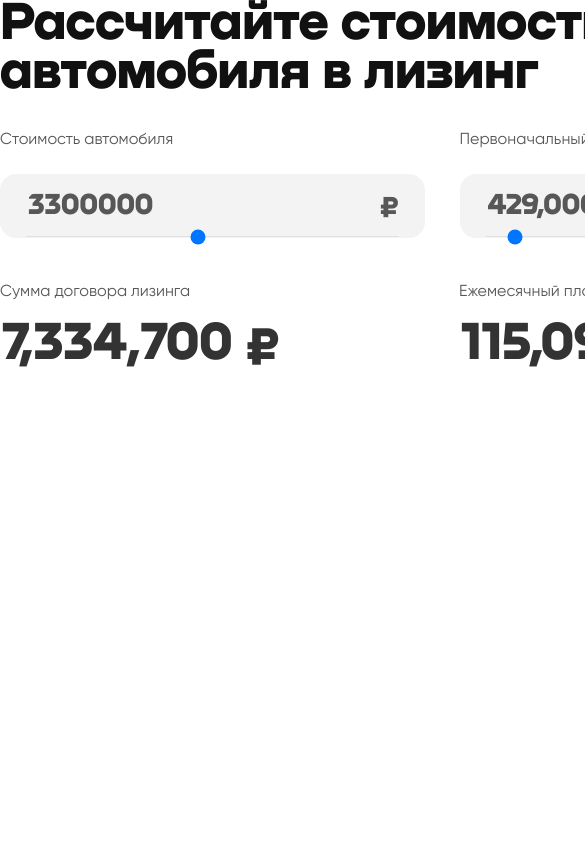
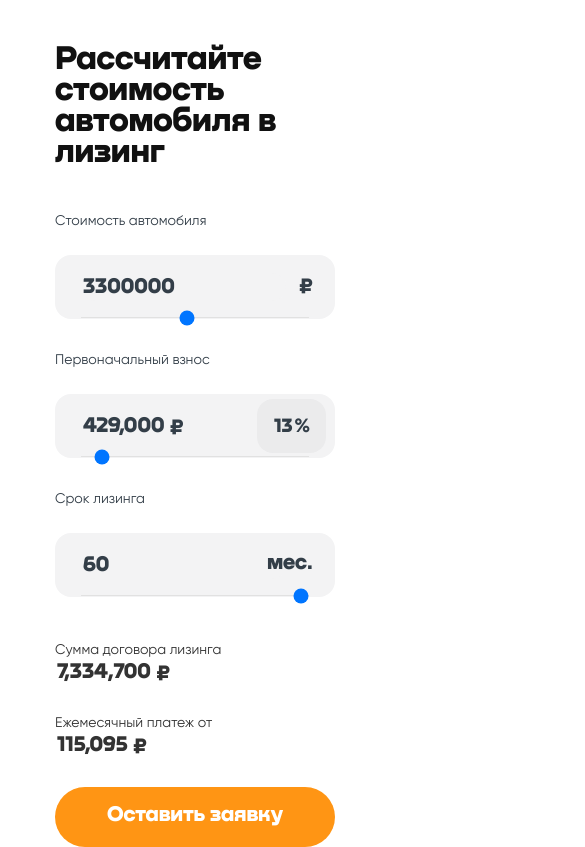
Before and after one commit to just-too-it/car-leasing-calculator, a React (Create React App) app: page / in a window 390 px wide. Shown: the top 847 px of the page, 585 px wide, since content can reach past the window. Built offline with nearby package versions, Linux system fonts and the light colour scheme.

Commit message:
добавлены стили для адаптива

```diff
--- a/src/App.tsx
+++ b/src/App.tsx
@@ -4,7 +4,7 @@ import React from 'react';
 
 function App() {
   return (
-    <div className="App">
+    <div className="container">
       <Home />
     </div>
   );
--- a/src/components/Calculation/Calculation.module.scss
+++ b/src/components/Calculation/Calculation.module.scss
@@ -1,18 +1,40 @@
 @import 'styles/helpers/variables.scss';
 
 .wrapper {
-  width: 427px;
+  max-width: 425px;
+  width: 100%;
   display: flex;
   flex-direction: column;
+
+  @media (max-width: $desktop-width-max) {
+    max-width: 320px;
+  }
+
+  @media (max-width: $tablet-width-max) {
+    max-width: 332px;
+  }
 }
 
 .wrapperInit {
-    width: 300px;
+    max-width: 300px;
+    width: 100%;
+
+    @media (max-width: $desktop-width-max) {
+      max-width: 180px;
+    }
+
 }
 
 .label {
   color: $color-grey;
   margin-bottom: 8px;
+
+  @media (max-width: $mobile-width-max) {
+    color: $color-black-light;
+    margin-bottom: 2px;
+    font-size: 14px;
+    line-height: 19px;
+  }
 }
 
 .inputWrapper {
@@ -23,7 +45,11 @@
   outline: none;
   display: flex;
   position: relative;
-  height: 68px;
+  height: 49px;
+
+  @media (max-width: $mobile-width-max) {
+    height: 20px;
+  }
 }
 
 .input {
@@ -34,6 +60,11 @@
   outline: none;
   border: none;
   background: transparent;
+
+  @media (max-width: $mobile-width-max) {
+    font-size: 22px;
+    line-height: 20px;
+  }
 }
 
 .init {
@@ -42,4 +73,10 @@
   line-height: 36px;
   color: $color-grey;
   height: 28px;
+
+  @media (max-width: $mobile-width-max) {
+    color: $color-graphit;
+    font-size: 22px;
+line-height: 20px;
+  }
 }
--- a/src/components/Calculator/Calculator.module.scss
+++ b/src/components/Calculator/Calculator.module.scss
@@ -1,8 +1,4 @@
 @import 'styles/helpers/variables.scss';
-
-.form {
-  width: 1344px;
-}
 
 .calculation,
 .information {
@@ -10,10 +6,21 @@
   justify-content: space-between;
   gap: 32px;
   align-items: center;
+
+  @media (max-width: $tablet-width-max) {
+    flex-direction: column;
+  }
 }
 
 .calculation {
   margin-bottom: 44px;
+}
+
+.information {
+  @media (max-width: $tablet-width-max) {
+    flex-direction: row;
+    flex-wrap: wrap;
+  }
 }
 
 .button {
@@ -21,6 +28,8 @@
   height: 68px;
   padding: 8px 16px 12px;
   background: $color-orange;
+  font-family: 'Nekst-Black';
+  font-weight: 900;
   border-radius: 40px;
   font-size: 30px;
   line-height: 36px;
@@ -40,4 +49,15 @@
     background: rgba(255, 149, 20, 0.4);
     cursor: auto;
   }
+
+  @media (max-width: $desktop-width-max) {
+    width: 320px;
+  }
+
+  @media (max-width: $mobile-width-max) {
+    font-size: 22px;
+    line-height: 20px;
+    width: 280px;
+    height: 60px;
+  }
 }
--- a/src/components/Calculator/index.tsx
+++ b/src/components/Calculator/index.tsx
@@ -28,7 +28,7 @@ const validationSchema = yup.object().shape({
 
 export const Calculator = () => {
   return (
-    <>
+
       <Formik
         initialValues={{
           price: 3300000,
@@ -66,7 +66,6 @@ export const Calculator = () => {
               <RangeInput name="period" label="Срок лизинга" min={1} max={60} disabled={isSubmitting ? true : false}/>
             </div>
             <div className={styles.information}>
-              <div className={styles.info}>
                 <Calculation
                   name="contractAmount"
                   price={values.price}
@@ -75,8 +74,6 @@ export const Calculator = () => {
                   label={'Сумма договора лизинга'}
                   setFieldValue={setFieldValue}
                 />
-              </div>
-              <div className={styles.info}>
                 <Calculation
                   name="monthPay"
                   price={values.price}
@@ -85,16 +82,13 @@ export const Calculator = () => {
                   label={'Ежемесячный платеж от'}
                   setFieldValue={setFieldValue}
                 />
-              </div>
-              <div className={styles.info}>
                 <button type="submit" className={styles.button} disabled={isSubmitting ? true : false}>
                   Оставить заявку
                 </button>
-              </div>
             </div>
           </Form>
         )}
       </Formik>
-    </>
+
   );
 };
--- a/src/components/RangeInput/RangeInput.module.scss
+++ b/src/components/RangeInput/RangeInput.module.scss
@@ -1,15 +1,29 @@
 @import 'styles/helpers/variables.scss';
 
 .wrapper {
-  width: 425px;
+  max-width: 425px;
+  width: 100%;
   display: flex;
   flex-direction: column;
-  // position: relative;
+
+  @media (max-width: $desktop-width-max) {
+    max-width: 320px;
+  }
+
+  @media (max-width: $tablet-width-max) {
+    max-width: 696px;
+  }
 }
 
 .label {
   color: $color-grey;
   margin-bottom: 24px;
+
+  @media (max-width: $mobile-width-max) {
+    font-size: 14px;
+    line-height: 19px;
+    color: $color-graphit;
+  }
 }
 
 .inputWrapper {
@@ -47,17 +61,17 @@
 }
 
 .input {
+  max-width: 355px;
+  width: 100%;
   background: #f3f3f4;
   color: $color-grey;
   border-radius: 16px;
   font-size: 30px;
   line-height: 36px;
-  color: $color-grey;
   outline: none;
   border: none;
   -moz-appearance: textfield;
   display: block;
-
 
   &:hover,
   &:focus {
@@ -69,6 +83,21 @@
     -webkit-appearance: none;
     margin: 0;
   }
+
+  @media (max-width: $desktop-width-max) {
+    max-width: 245px;
+  }
+
+  @media (max-width: $tablet-width-max) {
+    max-width: 490px;
+  }
+
+  @media (max-width: $mobile-width-max) {
+    max-width: 205px;
+    font-size: 22px;
+line-height: 20px;
+    color: $color-graphit;
+  }
 }
 
 
@@ -77,9 +106,7 @@
   height: 54px;
   background: #ebebec;
   padding: 15px 17px;
-  margin-left: auto;
-  margin-top: -13px;
-  margin-bottom: -11px;
+  margin: -13px -17px -11px auto;
   font-size: 20px;
 }
 
@@ -130,22 +157,31 @@
   font-size: 30px;
   line-height: 36px;
   color: $color-grey;
+
+  @media (max-width: $mobile-width-max) {
+    color: $color-graphit;
+    font-size: 22px;
+    line-height: 20px;
+    top: 18px;
+    right: 20px;
+  }
 }
 
 .percent {
   position: absolute;
-  top: 20px;
-  right: 37px;
+  top: 18px;
+  right: 23px;
   font-size: 20px;
   line-height: 24px;
   color: $color-grey;
+
+  @media (max-width: $mobile-width-max) {
+    color: $color-graphit;
+  }
 }
 
 .disabled {
-
-
     color: $color-grey;
     background-color: #F3F3F4;
     opacity: 0.5;
-
 }
--- a/src/pages/Home.module.scss
+++ b/src/pages/Home.module.scss
@@ -1,3 +1,5 @@
+@import 'styles/helpers/variables.scss';
+
 .title {
     font-family: 'Nekst-Black';
     font-weight: 900;
@@ -5,4 +7,14 @@
     line-height: 49px;
     margin-bottom: 32px;
     width: 753px;
+
+    @media (max-width: $tablet-width-max) {
+        margin-bottom: 44px;
+      }
+
+      @media (max-width: $mobile-width-max) {
+        width: 100%;
+        font-size: 34px;
+        line-height: 31px;
+      }
 }
--- a/src/styles/base/globals.scss
+++ b/src/styles/base/globals.scss
@@ -22,11 +22,27 @@ h1 {
 }
 
 .container {
-  max-width: $desktop-width-lg;
+  max-width: 1374px;
   width: 100%;
   margin: 0 auto;
   padding-left: 15px;
   padding-right: 15px;
+  margin-top: 213px;
+
+  @media (max-width: $desktop-width-max) {
+    max-width: 1054px;
+  }
+
+  @media (max-width: $tablet-width-max) {
+    max-width: 726px;
+    margin-top: 64px;
+  }
+
+  @media (max-width: $mobile-width-max) {
+    max-width: 310px;
+    margin-top: 44px;
+  }
+
 }
 
 a {
--- a/src/styles/helpers/variables.scss
+++ b/src/styles/helpers/variables.scss
@@ -4,6 +4,7 @@ $color-black: #111111;
 $color-black-light: #333333;
 $color-grey: #575757;
 $color-grey-light: #E1E1E1;
+$color-graphit: #333E48;
 $color-orange: #FF9514;
 
 // Device
```
